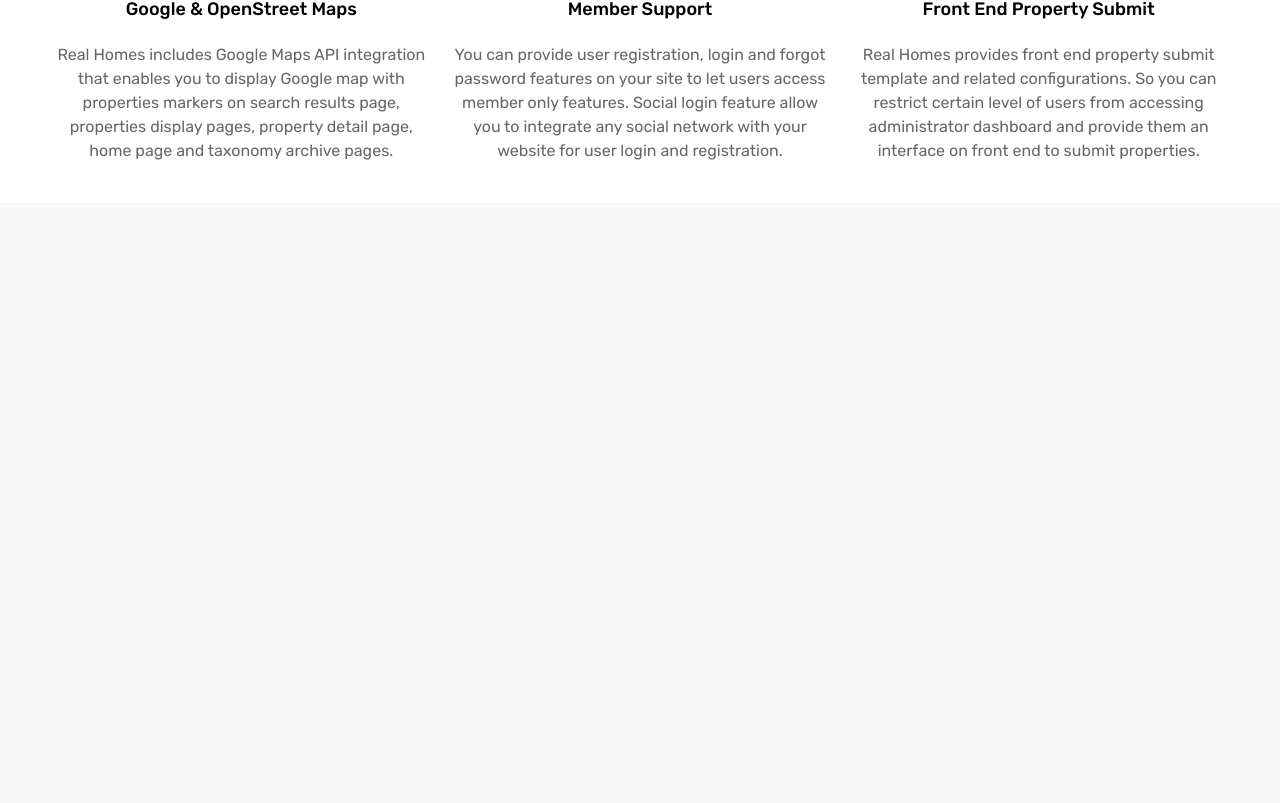
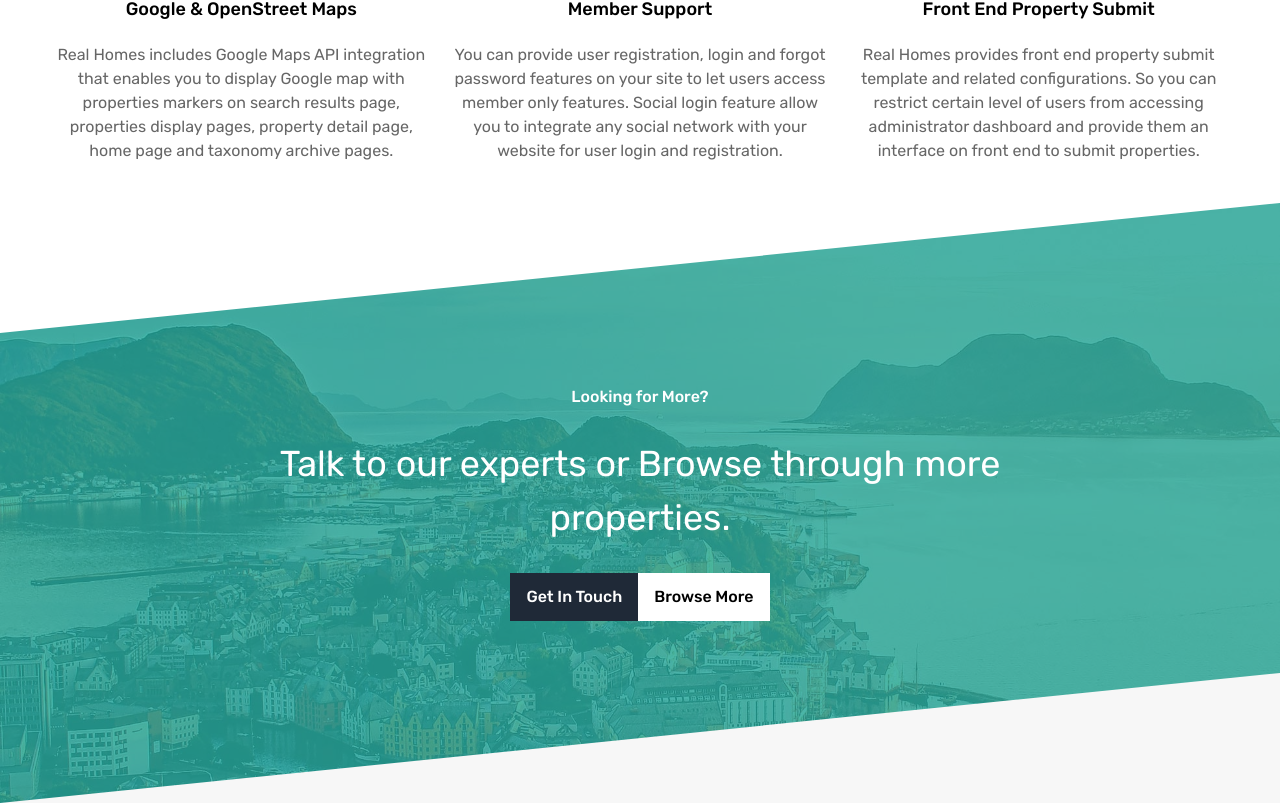
Before and after one commit to AKK-soft-dev/modern-realhome-replica, a React (Vite) app: page / in a window 1280 px wide. Shown: the part 7811-8614 px from the top of the page. Before the commit the page ends 8014 px from the top, so only its background shows below. Built offline with nearby package versions, Linux system fonts and the light colour scheme.

Commit message:
adding: get in touch section

```diff
--- a/src/App.tsx
+++ b/src/App.tsx
@@ -12,6 +12,7 @@
 import Quote from "./components/Quote/Quote";
 import NewsAndUpdates from "./components/NewsAndUpdates/NewsAndUpdates";
 import AmazingFeatures from "./components/AmazingFeatures/AmazingFeatures";
+import GetInTouch from "./components/GetInTouch/GetInTouch";
 
 const App = () => {
   return (
@@ -28,6 +29,7 @@
       <Quote />
       <NewsAndUpdates />
       <AmazingFeatures />
+      <GetInTouch />
     </>
   );
 };
--- /dev/null
+++ b/src/components/GetInTouch/GetInTouch.tsx
@@ -0,0 +1,44 @@
+import Separator from "../utils/Separators/Separators";
+
+const GetInTouch = () => {
+  return (
+    <section
+      className="h-[300px] md:h-[500px] lg:h-[500px] xl:h-[600px] relative bg-fixed bg-cover text-center text-white flex items-center justify-center"
+      style={{ backgroundImage: "url(/cta-above-footer.jpg)" }}
+    >
+      <div className="absolute inset-0 bg-primary/80"></div>
+      <div className="w-[85%] z-10 md:w-[70%] 2xl:w-[50%] flex flex-col items-center justify-center gap-7">
+        <h1 className="font-medium">Looking for More?</h1>
+        <p className="text-2xl block md:text-4xl">
+          <span className="leading-normal">
+            Talk to our experts or Browse through more properties.
+          </span>
+        </p>
+
+        <div className="flex flex-col sm:flex-row justify-center">
+          <a
+            href="#"
+            className="px-4 py-3 bg-gray-800 hover:bg-gray-700 duration-200 font-medium"
+          >
+            Get In Touch
+          </a>
+          <a
+            href="#"
+            className="px-4 py-3 bg-paper text-black font-medium hover:bg-paper/90 hover:text-red-500 duration-200"
+          >
+            Browse More
+          </a>
+        </div>
+      </div>
+
+      <div className="absolute top-0 left-0 right-0 w-full">
+        <Separator type="bottom" />
+      </div>
+      <div className="absolute bottom-0 left-0 right-0">
+        <Separator bgColor="bg-default" />
+      </div>
+    </section>
+  );
+};
+
+export default GetInTouch;
```
